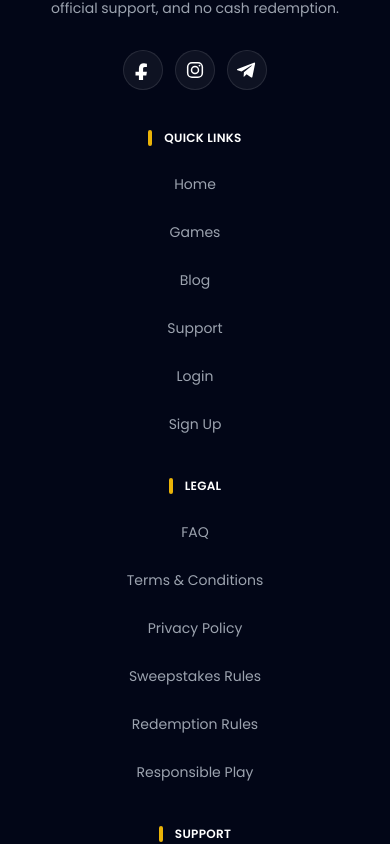
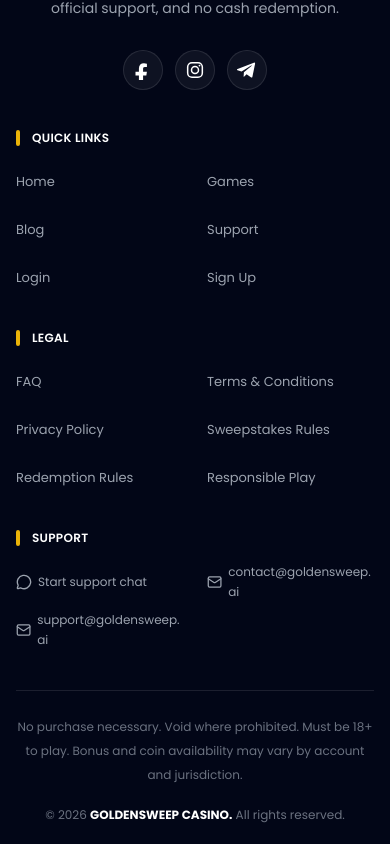
Before and after one commit to anupam6969/casino, a React (Vite) app in the folder frontend/: page /faq in a window 390 px wide. Shown: the part 2760-3604 px from the top of the page. Built offline with nearby package versions, Linux system fonts and the light colour scheme; no server answers.

Commit message:
add footer mobile responsive

```diff
--- a/frontend/src/components/Footer.jsx
+++ b/frontend/src/components/Footer.jsx
@@ -35,13 +35,13 @@
 
 const supportLinks = [
   { label: "Start support chat", href: "/#support", icon: MessageCircle },
+  { label: "contact@goldensweep.ai", href: "mailto:contact@goldensweep.ai", icon: Mail },
   { label: "support@goldensweep.ai", href: "mailto:support@goldensweep.ai", icon: Mail },
-  { label: "contact@goldensweep.ai", href: "mailto:contact@goldensweep.ai", icon: Mail },
 ];
 
 function FooterHeading({ children }) {
   return (
-    <h3 className="flex items-center justify-center gap-3 text-xs font-semibold uppercase tracking-wide text-white md:justify-start">
+    <h3 className="flex items-center justify-start gap-3 text-xs font-semibold uppercase tracking-wide text-white">
       <span className="h-4 w-1 rounded-full bg-yellow-500" aria-hidden="true" />
       {children}
     </h3>
@@ -51,14 +51,14 @@
 function FooterLink({ link }) {
   if (link.to || link.href?.startsWith("/")) {
     return (
-      <Link to={link.to || link.href} className="inline-flex min-h-11 items-center justify-center text-gray-400 transition hover:text-white focus:outline-none focus:ring-2 focus:ring-yellow-500/70 md:justify-start">
+      <Link to={link.to || link.href} className="inline-flex min-h-10 items-center justify-start text-gray-400 transition hover:text-white focus:outline-none focus:ring-2 focus:ring-yellow-500/70">
         {link.label}
       </Link>
     );
   }
 
   return (
-    <a href={link.href} className="inline-flex min-h-11 items-center justify-center text-gray-400 transition hover:text-white focus:outline-none focus:ring-2 focus:ring-yellow-500/70 md:justify-start">
+    <a href={link.href} className="inline-flex min-h-10 items-center justify-start text-gray-400 transition hover:text-white focus:outline-none focus:ring-2 focus:ring-yellow-500/70">
       {link.label}
     </a>
   );
@@ -129,14 +129,14 @@
           </div>
         </div>
 
-        {/* Footer columns collapse into a single comfortable mobile column. */}
-        <div className="mt-10 grid gap-8 text-center md:mt-14 md:grid-cols-3 md:text-left">
+        {/* Footer link groups keep two scannable columns on mobile. */}
+        <div className="mt-10 grid gap-8 text-left md:mt-14 md:grid-cols-3">
           {linkGroups.map((group) => (
             <section key={group.title} aria-labelledby={`${group.title.toLowerCase().replace(/\s+/g, "-")}-footer-heading`}>
               <FooterHeading>
                 <span id={`${group.title.toLowerCase().replace(/\s+/g, "-")}-footer-heading`}>{group.title}</span>
               </FooterHeading>
-              <ul className="mt-4 space-y-1 text-sm md:mt-5 md:space-y-3">
+              <ul className="mt-4 grid grid-cols-2 gap-x-6 gap-y-2 text-[13px] leading-5 sm:text-sm md:mt-5 md:gap-y-3">
                 {group.links.map((link) => (
                   <li key={link.label}>
                     <FooterLink link={link} />
@@ -150,16 +150,16 @@
             <FooterHeading>
               <span id="support-footer-heading">Support</span>
             </FooterHeading>
-            <ul className="mt-4 space-y-1 text-sm md:mt-5 md:space-y-3">
+            <ul className="mt-4 grid grid-cols-2 gap-x-6 gap-y-2 text-[12px] leading-5 sm:text-[13px] md:mt-5 md:gap-y-3">
               {supportLinks.map(({ label, href, icon: Icon }) => (
                 <li key={label}>
                   {href.startsWith("/") ? (
-                    <Link to={href} className="inline-flex min-h-11 items-center justify-center gap-2 text-gray-400 transition hover:text-white focus:outline-none focus:ring-2 focus:ring-yellow-500/70 md:justify-start">
+                    <Link to={href} className="inline-flex min-h-10 items-center justify-start gap-1.5 text-gray-400 transition hover:text-white focus:outline-none focus:ring-2 focus:ring-yellow-500/70">
                       <Icon className="h-4 w-4" />
                       {label}
                     </Link>
                   ) : (
-                    <a href={href} className="inline-flex min-h-11 items-center justify-center gap-2 break-all text-gray-400 transition hover:text-white focus:outline-none focus:ring-2 focus:ring-yellow-500/70 md:justify-start">
+                    <a href={href} className="inline-flex min-h-10 items-center justify-start gap-1.5 break-all text-gray-400 transition hover:text-white focus:outline-none focus:ring-2 focus:ring-yellow-500/70">
                       <Icon className="h-4 w-4" />
                       {label}
                     </a>
```
Also changed, not shown: 2 other files (tests, documents, lock files or other folders).
